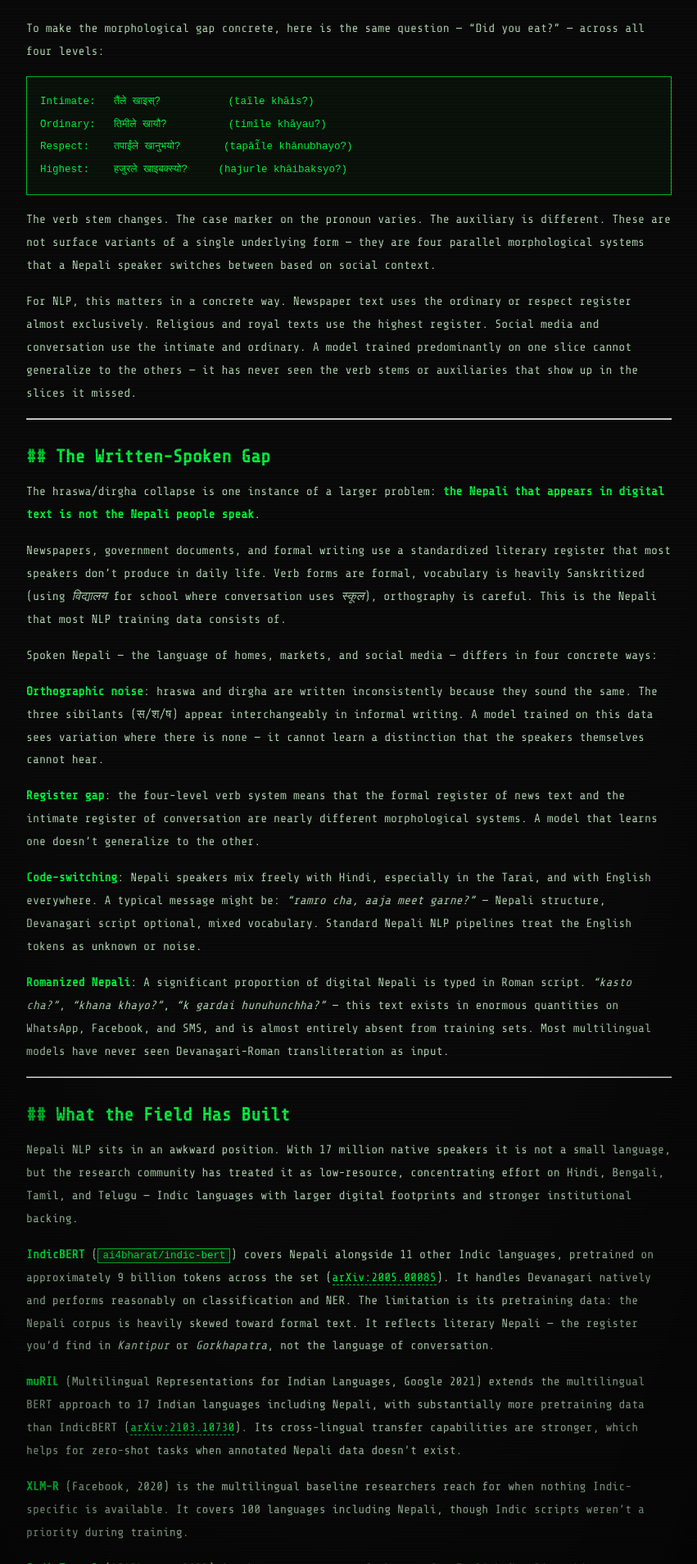
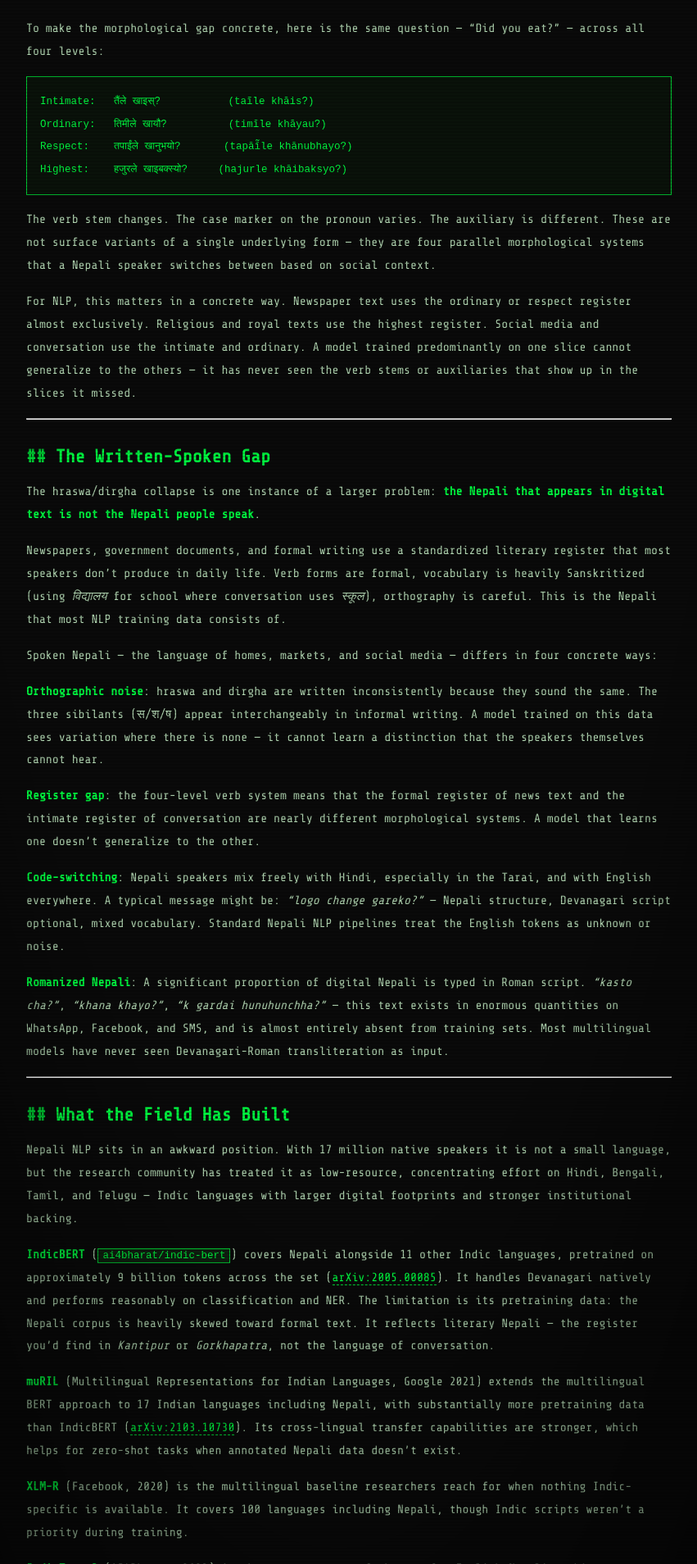
Before and after one commit to Spandyie/spandyie.github.io, a Jekyll site: the page built from _posts/2026-05-30-NLP-and-Nepali-language.md, in a window 1280 px wide. Shown: the part 3092-5000 px from the top of the page at 82% size, without its empty margins (226-1077 px from the left). Built offline with Jekyll 4.4.1, drawn with Linux system fonts in a browser that asks for light colours.

Commit message:
Use a more natural Nepali-English code-switching example in the post.
Replace the meet-garne phrasing with "logo change gareko?" to reflect how urban speakers actually text.

Co-authored-by: Cursor <cursoragent@cursor.com>

```diff
--- a/_posts/2026-05-30-NLP-and-Nepali-language.md
+++ b/_posts/2026-05-30-NLP-and-Nepali-language.md
@@ -96,7 +96,7 @@ Spoken Nepali — the language of homes, markets, and social media — differs i
 
 **Register gap**: the four-level verb system means that the formal register of news text and the intimate register of conversation are nearly different morphological systems. A model that learns one doesn't generalize to the other.
 
-**Code-switching**: Nepali speakers mix freely with Hindi, especially in the Tarai, and with English everywhere. A typical message might be: *"ramro cha, aaja meet garne?"* — Nepali structure, Devanagari script optional, mixed vocabulary. Standard Nepali NLP pipelines treat the English tokens as unknown or noise.
+**Code-switching**: Nepali speakers mix freely with Hindi, especially in the Tarai, and with English everywhere. A typical message might be: *"logo change gareko?"* — Nepali structure, Devanagari script optional, mixed vocabulary. Standard Nepali NLP pipelines treat the English tokens as unknown or noise.
 
 **Romanized Nepali**: A significant proportion of digital Nepali is typed in Roman script. *"kasto cha?"*, *"khana khayo?"*, *"k gardai hunuhunchha?"* — this text exists in enormous quantities on WhatsApp, Facebook, and SMS, and is almost entirely absent from training sets. Most multilingual models have never seen Devanagari-Roman transliteration as input.
 
```
